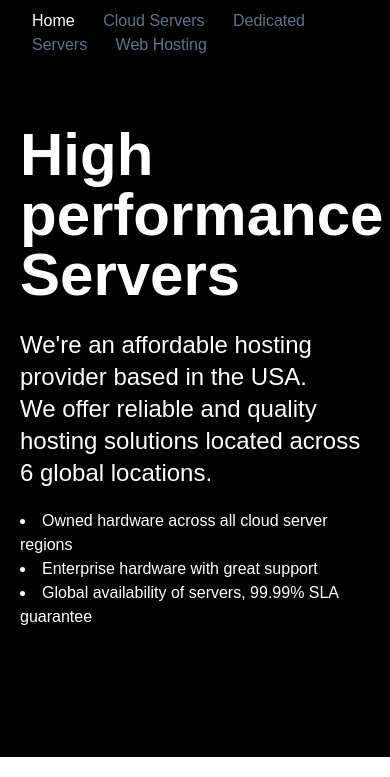
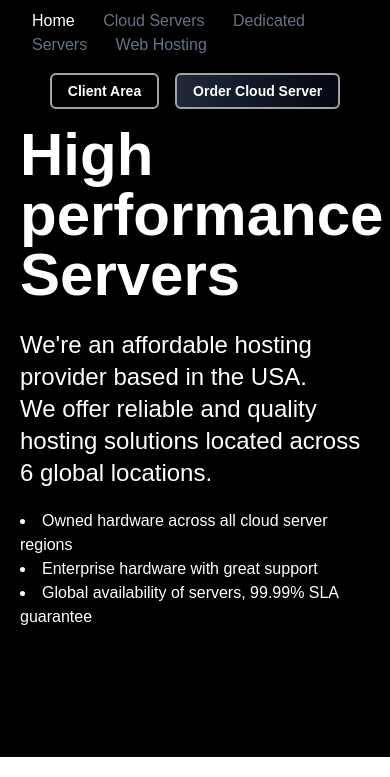
Before and after one commit to Whogivsachit/advinWebsiteClone, a website: page src/index.html in a window 390 px wide. Both pictures are taken after a click on the button "Open main menu". Shown: the part 67-844 px from the top of the page. Drawn offline with Linux system fonts and the light colour scheme.

Commit message:
Added sub dropdown for navbar ( This isnt a good way to do this )

```diff
--- a/input.css
+++ b/input.css
@@ -23,6 +23,11 @@ table>tbody>tr>td:last-child {
 #dropdownMenu {
   @apply p-3
 }
+
+#dropdownMenuSub {
+  @apply p-3 mx-auto
+}
+
 /* Mobile Responsive */
 .container {
     @apply px-5 md:px-[8rem] lg:px-[8rem];
--- a/src/assets/main.js
+++ b/src/assets/main.js
@@ -1,8 +1,10 @@
 document.addEventListener('DOMContentLoaded', (event) => {
     const dropdownBtn = document.getElementById('dropdownBtn');
     const dropdownMenu = document.getElementById('dropdownMenu');
+    const dropdownMenuSub = document.getElementById('dropdownMenuSub');
 
     dropdownBtn.addEventListener('click', () => {
         dropdownMenu.classList.toggle('hidden');
+        dropdownMenuSub.classList.toggle('hidden');
     });
 });
--- a/src/index.html
+++ b/src/index.html
@@ -24,7 +24,7 @@
                 <a href="/src/dedi.html">Dedicated Servers</a>
                 <a href="/src/web.html">Web Hosting</a>
             </div>
-            <div class="hidden md:flex space-x-3 text-sm font-bold text-white">
+            <div id="dropdownMenuSub" class="hidden md:flex space-x-3 text-sm font-bold text-white">
                 <a href="#" class="border-2 border-borders px-4 py-2 rounded-md">Client Area</a>
                 <a href="#" class="border-2 border-borders px-4 py-2 rounded-md bg-gradient-to-r from-gray-800 to-gray-950">Order Cloud Server</a>
             </div>
```
Also changed, not shown: src/cloud.html (+1 -1 lines), src/dedi.html (+1 -1 lines), src/web.html (+1 -1 lines), src/assets/output.css.
